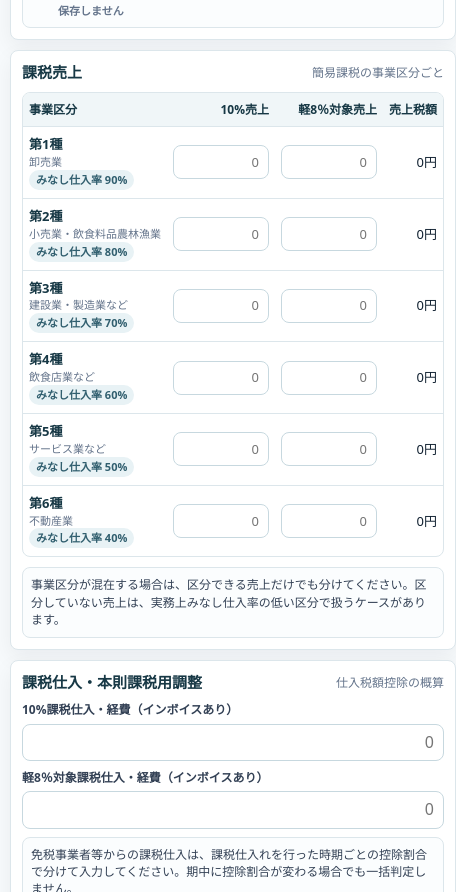
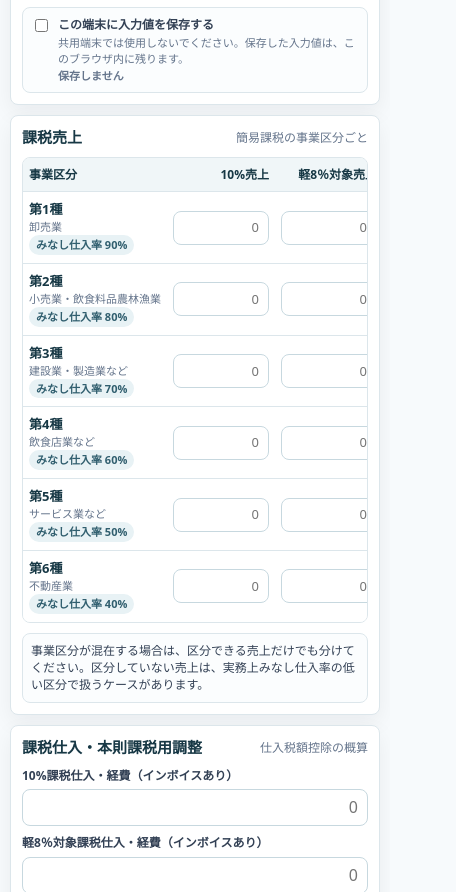
Before and after one commit to takatrp/shohizei-kazei-houshiki, a website: page index.html in a window 390 px wide. Shown: the part 1973-2865 px from the top of the page, 456 px wide, since content can reach past the window. Drawn offline with Linux system fonts and the light colour scheme.

Commit message:
Keep r12 tables within mobile layout

```diff
--- a/index.html
+++ b/index.html
@@ -66,6 +66,7 @@
   .release-banner summary{cursor:pointer;font-weight:900}
   .release-banner ul{margin:6px 0 0 18px;padding:0}
   .tool-layout{display:grid;grid-template-columns:1fr;gap:10px}
+  .input-col,.results-col,.panel{min-width:0}
   @media(min-width:1024px){
     .tool-layout{grid-template-columns:minmax(0,1.05fr) minmax(360px,.95fr);align-items:start}
     .results-col{position:sticky;top:12px}
@@ -105,7 +106,7 @@
   .check-row input{margin-top:3px;flex:0 0 auto}
   .check-row .check-label{margin:0}
   .check-row small{display:block;color:var(--muted);font-size:11px;line-height:1.45;margin-top:2px}
-  .table-wrap{overflow-x:auto;border:1px solid var(--line);border-radius:8px;background:#fff}
+  .table-wrap{max-width:100%;overflow-x:auto;border:1px solid var(--line);border-radius:8px;background:#fff}
   table{width:100%;border-collapse:collapse;font-size:13px}
   th,td{border-bottom:1px solid var(--line);padding:6px 7px;vertical-align:middle}
   th{background:#f0f6f8;color:#173845;font-size:12px;text-align:left;white-space:nowrap}
```
